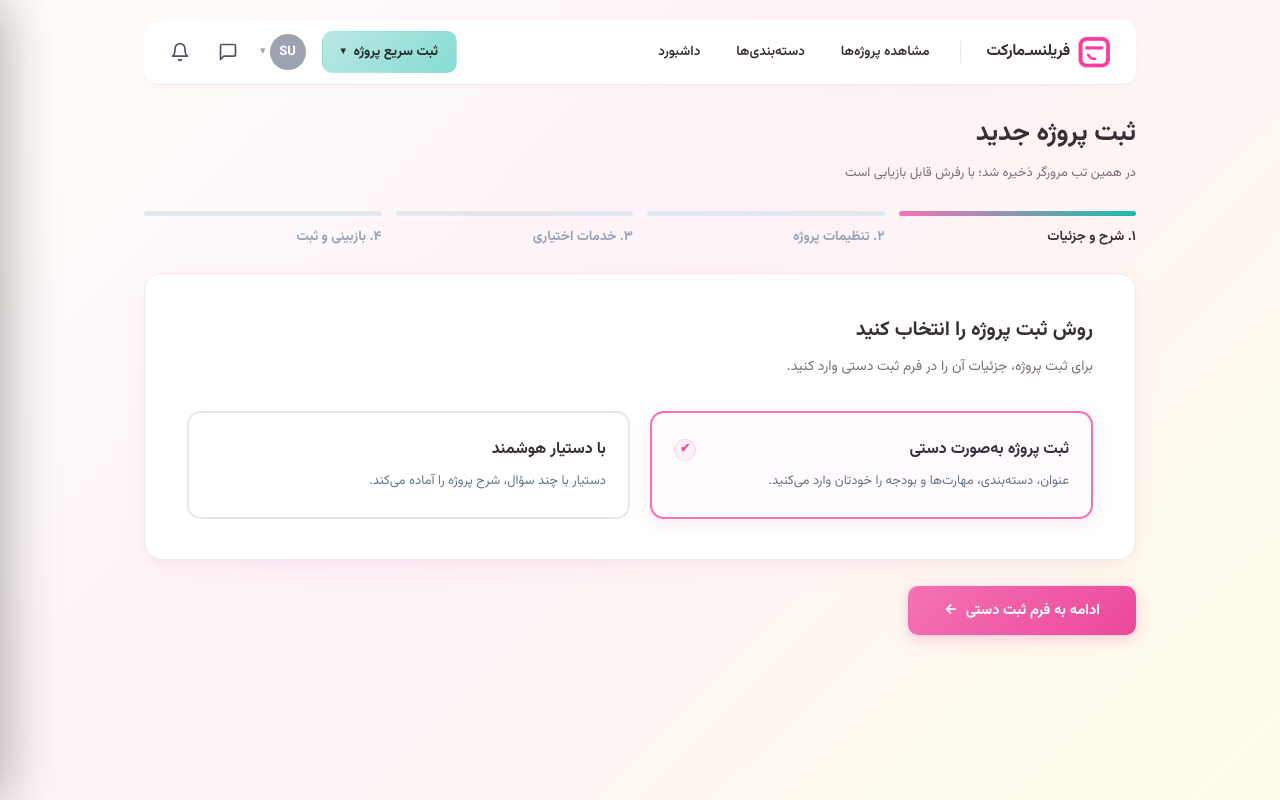
After one commit to mhbmj/Freelance-Marketspace, a Django app: page /projects/new/ in a window 1280 px wide. The commit adds this page. Run offline with Django 5.2, Linux system fonts and the light colour scheme; the visitor is signed in with stand-in values (Sample User, id 1).

Commit message:
feat(project-create): replace dashboard button with quick project create and implement step 1 wizard

```diff
--- a/accounts/urls.py
+++ b/accounts/urls.py
@@ -14,6 +14,7 @@ urlpatterns = [
     path('profile/', views.profile_view, name='profile'),
     path('profile/portfolio/new/', views.portfolio_create_view, name='portfolio_create'),
     path('projects/', views.projects_list_view, name='projects_list'),
+    path('projects/new/', views.project_create_view, name='project_create'),
     path('projects/<int:project_id>/', views.project_detail_view, name='project_detail'),
     path('categories/', views.categories_view, name='categories'),
     path('freelancers/', views.freelancers_list_view, name='freelancers_list'),
--- a/accounts/views.py
+++ b/accounts/views.py
@@ -443,6 +443,22 @@ def portfolio_create_view(request):
     })
 
 
+def project_create_view(request):
+    """صفحه ایجاد و ثبت پروژه جدید (مرحله ۱: انتخاب روش ثبت) مطابق تصویر ۴۶ پونیشا با تم پاستلی"""
+    if not request.user.is_authenticated:
+        messages.info(request, 'برای ثبت پروژه، لطفاً ابتدا وارد حساب کاربری خود شوید یا ثبت‌نام کنید.')
+        return redirect('login')
+
+    initials = "MA"
+    if request.user.first_name and request.user.last_name:
+        initials = (request.user.first_name[0] + request.user.last_name[0]).upper()
+
+    return render(request, 'accounts/project_create.html', {
+        'user': request.user,
+        'user_initials': initials,
+    })
+
+
 @login_required
 def welcome_view(request):
     """ریدایرکت به داشبورد اصلی"""
--- a/static/css/style.css
+++ b/static/css/style.css
@@ -3537,3 +3537,99 @@ body {
     padding: 16px;
     margin-bottom: 12px;
 }
+
+/* ==========================================================================
+   Project Creation Wizard (ثبت پروژه جدید - مطابق تصویر ۴۶ پونیشا)
+   ========================================================================== */
+.wizard-stepper-container {
+    display: flex;
+    gap: 14px;
+    margin-bottom: 26px;
+}
+
+@media (max-width: 640px) {
+    .wizard-stepper-container {
+        gap: 8px;
+    }
+}
+
+.wizard-step-item {
+    flex: 1;
+    display: flex;
+    flex-direction: column;
+    gap: 10px;
+}
+
+.wizard-step-line {
+    height: 4.5px;
+    border-radius: 4px;
+    background: #e2e8f0;
+    width: 100%;
+    transition: all 0.25s ease;
+}
+
+.wizard-step-item.active .wizard-step-line {
+    background: linear-gradient(90deg, var(--pastel-pink) 0%, var(--accent-teal) 100%);
+}
+
+.wizard-step-label {
+    font-size: 13.5px;
+    font-weight: 700;
+    color: #94a3b8;
+    transition: color 0.2s ease;
+    white-space: nowrap;
+}
+
+.wizard-step-item.active .wizard-step-label {
+    color: var(--text-main);
+    font-weight: 800;
+}
+
+.project-method-grid {
+    display: grid;
+    grid-template-columns: 1fr 1fr;
+    gap: 20px;
+}
+
+@media (max-width: 640px) {
+    .project-method-grid {
+        grid-template-columns: 1fr;
+    }
+}
+
+.project-method-card {
+    background: #ffffff;
+    border: 2px solid #e2e8f0;
+    border-radius: 14px;
+    padding: 24px 22px;
+    cursor: pointer;
+    transition: all 0.25s ease;
+    position: relative;
+    box-sizing: border-box;
+}
+
+.project-method-card:hover {
+    border-color: #fbcfe8;
+    transform: translateY(-2px);
+    box-shadow: 0 6px 18px rgba(0, 0, 0, 0.04);
+}
+
+.project-method-card.active {
+    border-color: var(--pastel-pink);
+    background: #fffbfe;
+    box-shadow: 0 4px 18px rgba(244, 114, 182, 0.16);
+}
+
+.method-radio-indicator {
+    width: 22px;
+    height: 22px;
+    border-radius: 50%;
+    background: #fdf2f8;
+    border: 1.5px solid var(--pastel-pink-border);
+    color: var(--pastel-pink-hover);
+    display: flex;
+    align-items: center;
+    justify-content: center;
+    font-size: 12px;
+    font-weight: 800;
+}
--- a/templates/accounts/categories.html
+++ b/templates/accounts/categories.html
@@ -32,7 +32,10 @@
 
             <div class="top-nav-left">
                 {% if user.is_authenticated %}
-                    <a href="{% url 'dashboard' %}" class="btn-quick-project"><span>داشبورد من</span></a>
+                    <a href="{% url 'project_create' %}" class="btn-quick-project">
+                        <span>ثبت سریع پروژه</span>
+                        <span style="font-size: 10px;">▾</span>
+                    </a>
                     <div class="user-menu-wrapper" onclick="toggleUserDrawer(true)" style="cursor: pointer;" title="مشاهده حساب کاربری">
                         <div style="display: flex; align-items: center; gap: 4px;">
                             <div class="avatar-header-circle" style="width: 36px; height: 36px; min-width: 36px; max-width: 36px; min-height: 36px; max-height: 36px; border-radius: 50%; overflow: hidden; display: flex; align-items: center; justify-content: center; flex-shrink: 0;">
--- a/templates/accounts/dashboard.html
+++ b/templates/accounts/dashboard.html
@@ -37,7 +37,7 @@
                     <div class="mega-menu-panel">
                         <div class="mega-menu-grid">
                             <!-- کارت ۱: ثبت سریع پروژه -->
-                            <a href="javascript:void(0)" class="mega-card highlight" onclick="alert('این صفحه در مراحل بعدی باهم طراحی خواهد شد!')">
+                            <a href="{% url 'project_create' %}" class="mega-card highlight">
                                 <div class="mega-card-icon" style="background: var(--pastel-yellow-light); border-color: var(--pastel-yellow-border); color: #854d0e;">
                                     <svg width="20" height="20" viewBox="0 0 24 24" fill="none" stroke="currentColor" stroke-width="2.2" stroke-linecap="round" stroke-linejoin="round">
                                         <path d="M16 4h2a2 2 0 0 1 2 2v14a2 2 0 0 1-2 2H6a2 2 0 0 1-2-2V6a2 2 0 0 1 2-2h2"></path>
@@ -199,7 +199,7 @@
             <div class="top-nav-left">
 
                 <!-- دکمه زرد پاستلی ثبت سریع پروژه -->
-                <a href="javascript:void(0)" class="btn-quick-project" onclick="alert('این صفحه در مراحل بعدی باهم طراحی خواهد شد!')">
+                <a href="{% url 'project_create' %}" class="btn-quick-project">
                     <span>ثبت سریع پروژه</span>
                     <span style="font-size: 10px;">▾</span>
                 </a>
--- a/templates/accounts/freelancers_list.html
+++ b/templates/accounts/freelancers_list.html
@@ -36,7 +36,10 @@
 
             <div class="top-nav-left">
                 {% if user.is_authenticated %}
-                    <a href="{% url 'dashboard' %}" class="btn-quick-project"><span>داشبورد من</span></a>
+                    <a href="{% url 'project_create' %}" class="btn-quick-project">
+                        <span>ثبت سریع پروژه</span>
+                        <span style="font-size: 10px;">▾</span>
+                    </a>
                     <div class="user-menu-wrapper" onclick="toggleUserDrawer(true)" style="cursor: pointer;" title="مشاهده حساب کاربری">
                         <div style="display: flex; align-items: center; gap: 4px;">
                             <div class="avatar-header-circle" style="width: 36px; height: 36px; min-width: 36px; max-width: 36px; min-height: 36px; max-height: 36px; border-radius: 50%; overflow: hidden; display: flex; align-items: center; justify-content: center; flex-shrink: 0;">
--- a/templates/accounts/profile.html
+++ b/templates/accounts/profile.html
@@ -21,7 +21,10 @@
             </div>
 
             <div class="top-nav-left">
-                <a href="{% url 'dashboard' %}" class="btn-quick-project"><span>داشبورد من</span></a>
+                <a href="{% url 'project_create' %}" class="btn-quick-project">
+                    <span>ثبت سریع پروژه</span>
+                    <span style="font-size: 10px;">▾</span>
+                </a>
                 <div class="user-menu-wrapper" onclick="toggleUserDrawer(true)" style="cursor: pointer;" title="مشاهده حساب کاربری">
                     <div style="display: flex; align-items: center; gap: 4px;">
                         <div class="avatar-header-circle" style="width: 36px; height: 36px; min-width: 36px; max-width: 36px; min-height: 36px; max-height: 36px; border-radius: 50%; overflow: hidden; display: flex; align-items: center; justify-content: center; flex-shrink: 0;">
--- /dev/null
+++ b/templates/accounts/project_create.html
@@ -0,0 +1,217 @@
+{% extends 'base.html' %}
+{% load static %}
+
+{% block title %}ثبت پروژه جدید | سامانه بازار کار فریلنسری{% endblock %}
+
+{% block content %}
+<div class="home-page-container" style="max-width: 1040px; margin: 0 auto; padding-bottom: 60px;">
+
+    <!-- نوار منوی بالای سایت -->
+    <header class="top-navbar" style="border-radius: 14px; margin-bottom: 28px;">
+        <div class="top-navbar-container">
+            <div class="top-nav-right">
+                <a href="{% url 'home' %}" class="nav-brand-logo" title="صفحه اصلی">
+                    <img src="{% static 'images/logo.png' %}" alt="لوگو" class="nav-logo-img">
+                    <span class="nav-brand-text">فریلنسـ‌مارکت</span>
+                </a>
+
+                <span class="nav-divider" style="height: 22px; margin: 0 4px;"></span>
+
+                <a href="{% url 'projects_list' %}" class="nav-link-btn">
+                    <span>مشاهده پروژه‌ها</span>
+                </a>
+
+                <a href="{% url 'categories' %}" class="nav-link-btn">
+                    <span>دسته‌بندی‌ها</span>
+                </a>
+
+                <a href="{% url 'dashboard' %}" class="nav-link-btn">
+                    <span>داشبورد</span>
+                </a>
+            </div>
+
+            <div class="top-nav-left">
+                {% if user.is_authenticated %}
+                    <!-- دکمه ثبت سریع پروژه -->
+                    <a href="{% url 'project_create' %}" class="btn-quick-project">
+                        <span>ثبت سریع پروژه</span>
+                        <span style="font-size: 10px;">▾</span>
+                    </a>
+
+                    <!-- منوی کاربر لاگین‌شده -->
+                    <div class="user-menu-wrapper" onclick="toggleUserDrawer(true)" style="cursor: pointer;" title="مشاهده حساب کاربری و سایدبار">
+                        <div style="display: flex; align-items: center; gap: 4px;">
+                            <div class="avatar-header-circle" style="width: 36px; height: 36px; min-width: 36px; max-width: 36px; min-height: 36px; max-height: 36px; border-radius: 50%; overflow: hidden; display: flex; align-items: center; justify-content: center; flex-shrink: 0;">
+                                {% if user.avatar_url %}
+                                    <img src="{{ user.avatar_url }}" alt="آواتار" style="width: 100%; height: 100%; max-width: 100%; max-height: 100%; object-fit: cover; border-radius: 50%; display: block;">
+                                {% else %}
+                                    {{ user.initials|default:user_initials|default:"MA" }}
+                                {% endif %}
+                            </div>
+                            <span style="font-size: 11px; color: #9ca3af;">▾</span>
+                        </div>
+                    </div>
+
+                    <!-- آیکون پیام‌ها -->
+                    <button type="button" class="nav-icon-btn" onclick="toggleMessagesDrawer(true, 'messages')" title="پیام‌ها" aria-label="پیام‌ها" style="background: transparent; border: none; padding: 6px; cursor: pointer; display: inline-flex; align-items: center; justify-content: center; color: #4b5563; border-radius: 8px; line-height: 1; outline: none;">
+                        <svg width="20" height="20" viewBox="0 0 24 24" fill="none" stroke="currentColor" stroke-width="2" stroke-linecap="round" stroke-linejoin="round">
+                            <path d="M21 15a2 2 0 0 1-2 2H7l-4 4V5a2 2 0 0 1 2-2h14a2 2 0 0 1 2 2z"></path>
+                        </svg>
+                    </button>
+
+                    <!-- آیکون زنگوله اطلاعیه‌ها -->
+                    <a href="{% url 'dashboard' %}?section=announcements" class="nav-icon-btn" title="اطلاعیه‌ها" aria-label="اطلاعیه‌ها" style="background: transparent; border: none; padding: 6px; cursor: pointer; display: inline-flex; align-items: center; justify-content: center; color: #4b5563; border-radius: 8px; line-height: 1; outline: none; text-decoration: none;">
+                        <svg width="20" height="20" viewBox="0 0 24 24" fill="none" stroke="currentColor" stroke-width="2" stroke-linecap="round" stroke-linejoin="round">
+                            <path d="M18 8A6 6 0 0 0 6 8c0 7-3 9-3 9h18s-3-2-3-9"></path>
+                            <path d="M13.73 21a2 2 0 0 1-3.46 0"></path>
+                        </svg>
+                    </a>
+                {% else %}
+                    <a href="{% url 'login' %}" class="btn-pink btn-outline-pink" style="padding: 8px 18px; font-size: 13px; width: auto; text-decoration: none;">ورود</a>
+                    <a href="{% url 'signup' %}" class="btn-pink" style="padding: 8px 18px; font-size: 13px; width: auto; text-decoration: none;">ثبت‌نام</a>
+                {% endif %}
+            </div>
+        </div>
+    </header>
+
+    {% if messages %}
+        {% for message in messages %}
+            <div class="alert alert-{% if message.tags == 'error' %}danger{% else %}{{ message.tags|default:'success' }}{% endif %}" style="margin-bottom: 20px;">
+                <span>{{ message }}</span>
+            </div>
+        {% endfor %}
+    {% endif %}
+
+    <!-- سربرگ عنوان صفحه مطابق تصویر ۴۶ -->
+    <div style="text-align: right; margin-bottom: 28px;">
+        <h1 style="font-size: 26px; font-weight: 800; color: var(--text-main); margin: 0 0 8px 0;">
+            ثبت پروژه جدید
+        </h1>
+        <p style="font-size: 13px; color: var(--text-muted); margin: 0;">
+            در همین تب مرورگر ذخیره شد؛ با رفرش قابل بازیابی است
+        </p>
+    </div>
+
+    <!-- استپ‌بار ۴ مرحله‌ای پروژه مطابق تصویر ۴۶ پونیشا با تم اختصاصی -->
+    <div class="wizard-stepper-container">
+        <!-- مرحله ۱: شرح و جزئیات (فعال) -->
+        <div class="wizard-step-item active">
+            <div class="wizard-step-line"></div>
+            <div class="wizard-step-label">
+                ۱. شرح و جزئیات
+            </div>
+        </div>
+
+        <!-- مرحله ۲: تنظیمات پروژه -->
+        <div class="wizard-step-item">
+            <div class="wizard-step-line"></div>
+            <div class="wizard-step-label">
+                ۲. تنظیمات پروژه
+            </div>
+        </div>
+
+        <!-- مرحله ۳: خدمات اختیاری -->
+        <div class="wizard-step-item">
+            <div class="wizard-step-line"></div>
+            <div class="wizard-step-label">
+                ۳. خدمات اختیاری
+            </div>
+        </div>
+
+        <!-- مرحله ۴: بازبینی و ثبت -->
+        <div class="wizard-step-item">
+            <div class="wizard-step-line"></div>
+            <div class="wizard-step-label">
+                ۴. بازبینی و ثبت
+            </div>
+        </div>
+    </div>
+
+    <!-- کادر اصلی انتخاب روش ثبت پروژه مطابق تصویر ۴۶ -->
+    <div class="ponisha-card" style="padding: 40px 42px; border-radius: 18px; background: #ffffff; margin-bottom: 26px;">
+        <h2 style="font-size: 20px; font-weight: 800; color: var(--text-main); margin: 0 0 10px 0;">
+            روش ثبت پروژه را انتخاب کنید
+        </h2>
+        <p style="font-size: 14px; color: var(--text-muted); margin: 0 0 32px 0;">
+            برای ثبت پروژه، جزئیات آن را در فرم ثبت دستی وارد کنید.
+        </p>
+
+        <!-- دو کارت انتخاب روش ثبت (دستی / دستیار هوشمند) -->
+        <div class="project-method-grid">
+            <!-- کارت اول: ثبت پروژه به‌صورت دستی (پیش‌فرض انتخاب شده) -->
+            <div class="project-method-card active" id="method-card-manual" onclick="selectProjectMethod('manual')">
+                <div style="display: flex; align-items: center; justify-content: space-between; margin-bottom: 8px;">
+                    <h3 style="font-size: 16px; font-weight: 800; color: var(--text-main); margin: 0;">
+                        ثبت پروژه به‌صورت دستی
+                    </h3>
+                    <span class="method-radio-indicator" id="radio-manual">✔</span>
+                </div>
+                <p style="font-size: 13px; color: #64748b; line-height: 1.7; margin: 0;">
+                    عنوان، دسته‌بندی، مهارت‌ها و بودجه را خودتان وارد می‌کنید.
+                </p>
+            </div>
+
+            <!-- کارت دوم: با دستیار هوشمند -->
+            <div class="project-method-card" id="method-card-ai" onclick="selectProjectMethod('ai')">
+                <div style="display: flex; align-items: center; justify-content: space-between; margin-bottom: 8px;">
+                    <h3 style="font-size: 16px; font-weight: 800; color: var(--text-main); margin: 0;">
+                        با دستیار هوشمند
+                    </h3>
+                    <span class="method-radio-indicator" id="radio-ai" style="display: none;">✔</span>
+                </div>
+                <p style="font-size: 13px; color: #64748b; line-height: 1.7; margin: 0;">
+                    دستیار با چند سؤال، شرح پروژه را آماده می‌کند.
+                </p>
+            </div>
+        </div>
+    </div>
+
+    <!-- دکمه اقدام پایین صفحه مطابق تصویر ۴۶ با استایل تم پاستلی سایت -->
+    <div style="display: flex; justify-content: flex-start;">
+        <button type="button" class="btn-submit-proposal" id="btn-continue-step" onclick="handleContinueStep()" style="padding: 13px 36px; font-size: 14.5px; border-radius: 10px; display: inline-flex; align-items: center; gap: 8px;">
+            <span id="btn-continue-text">ادامه به فرم ثبت دستی</span>
+            <span>←</span>
+        </button>
+    </div>
+
+</div>
+
+<script>
+let currentMethod = 'manual';
+
+function selectProjectMethod(method) {
+    currentMethod = method;
+    const manualCard = document.getElementById('method-card-manual');
+    const aiCard = document.getElementById('method-card-ai');
+    const radioManual = document.getElementById('radio-manual');
+    const radioAi = document.getElementById('radio-ai');
+    const btnText = document.getElementById('btn-continue-text');
+
+    if (method === 'manual') {
+        manualCard.classList.add('active');
+        aiCard.classList.remove('active');
+        radioManual.style.display = 'inline-block';
+        radioAi.style.display = 'none';
+        btnText.textContent = 'ادامه به فرم ثبت دستی';
+    } else {
+        aiCard.classList.add('active');
+        manualCard.classList.remove('active');
+        radioAi.style.display = 'inline-block';
+        radioManual.style.display = 'none';
+        btnText.textContent = 'شروع گفتگو با دستیار هوشمند';
+    }
+}
+
+function handleContinueStep() {
+    if (currentMethod === 'manual') {
+        alert('مرحله ۱ انتخاب شد! در مرحله بعدی باهم فرم فیلدهای تفصیلی پروژه (عنوان، بودجه، دسته‌بندی و مهارت‌ها) را طراحی خواهیم کرد.');
+    } else {
+        alert('قابلیت دستیار هوشمند ثبت پروژه در مراحل بعدی طراحی خواهد شد.');
+    }
+}
+</script>
+
+{% if user.is_authenticated %}
+    {% include 'includes/user_drawer.html' %}
+{% endif %}
+{% endblock %}
--- a/templates/accounts/project_detail.html
+++ b/templates/accounts/project_detail.html
@@ -32,7 +32,10 @@
 
             <div class="top-nav-left">
                 {% if user.is_authenticated %}
-                    <a href="{% url 'dashboard' %}" class="btn-quick-project"><span>داشبورد من</span></a>
+                    <a href="{% url 'project_create' %}" class="btn-quick-project">
+                        <span>ثبت سریع پروژه</span>
+                        <span style="font-size: 10px;">▾</span>
+                    </a>
                     <div class="user-menu-wrapper" onclick="toggleUserDrawer(true)" style="cursor: pointer;" title="مشاهده حساب کاربری">
                         <div style="display: flex; align-items: center; gap: 4px;">
                             <div class="avatar-header-circle" style="width: 36px; height: 36px; min-width: 36px; max-width: 36px; min-height: 36px; max-height: 36px; border-radius: 50%; overflow: hidden; display: flex; align-items: center; justify-content: center; flex-shrink: 0;">
--- a/templates/accounts/terms.html
+++ b/templates/accounts/terms.html
@@ -32,8 +32,9 @@
 
             <div class="top-nav-left">
                 {% if user.is_authenticated %}
-                    <a href="{% url 'dashboard' %}" class="btn-quick-project">
-                        <span>داشبورد من</span>
+                    <a href="{% url 'project_create' %}" class="btn-quick-project">
+                        <span>ثبت سریع پروژه</span>
+                        <span style="font-size: 10px;">▾</span>
                     </a>
                     <div class="user-menu-wrapper" onclick="toggleUserDrawer(true)" style="cursor: pointer;" title="مشاهده حساب کاربری">
                         <div style="display: flex; align-items: center; gap: 4px;">
```
Also changed, not shown: accounts/tests.py (+23 -1 lines), templates/accounts/home.html (+4 -3 lines), templates/accounts/projects_list.html (+4 -3 lines).
